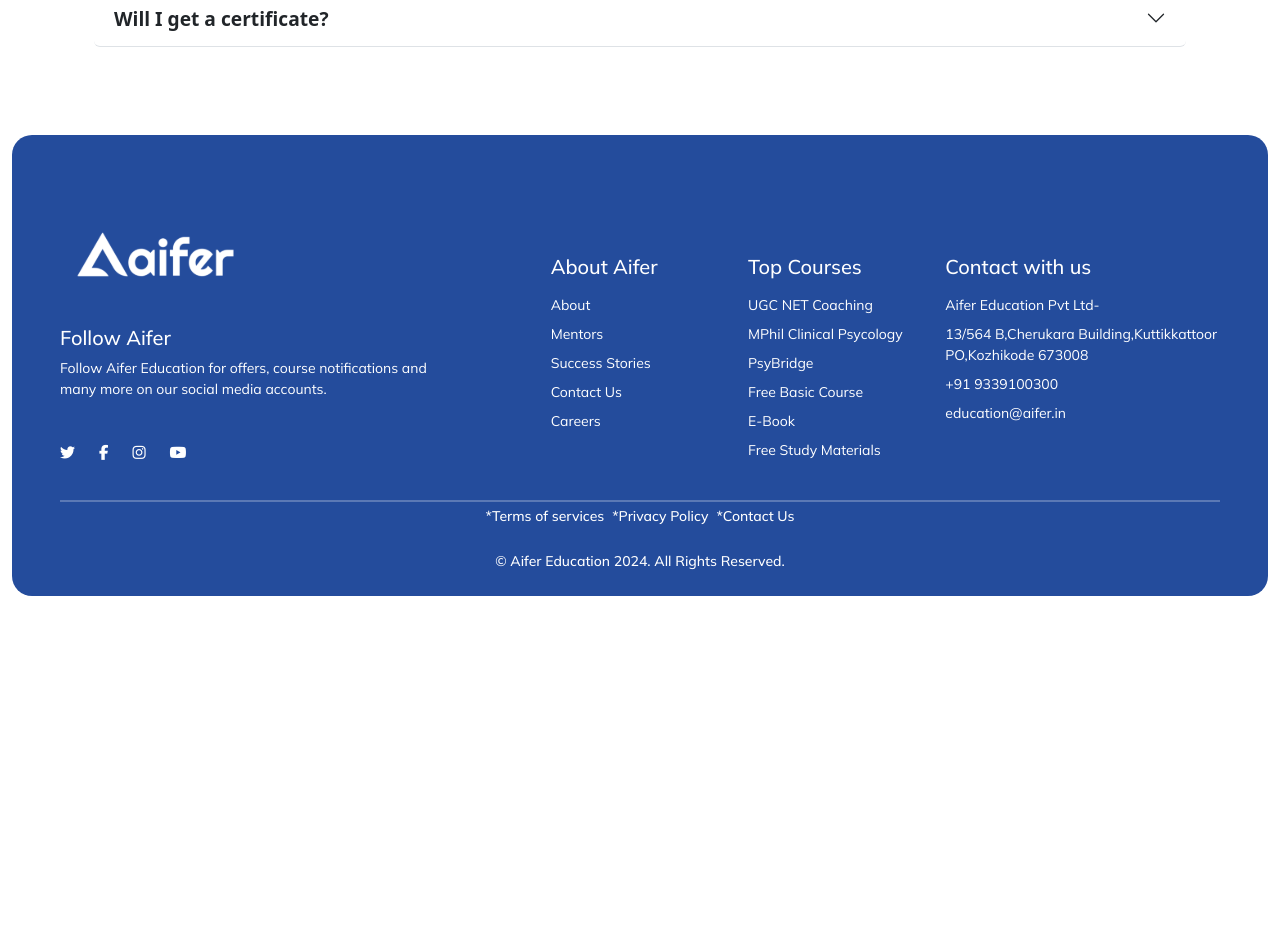
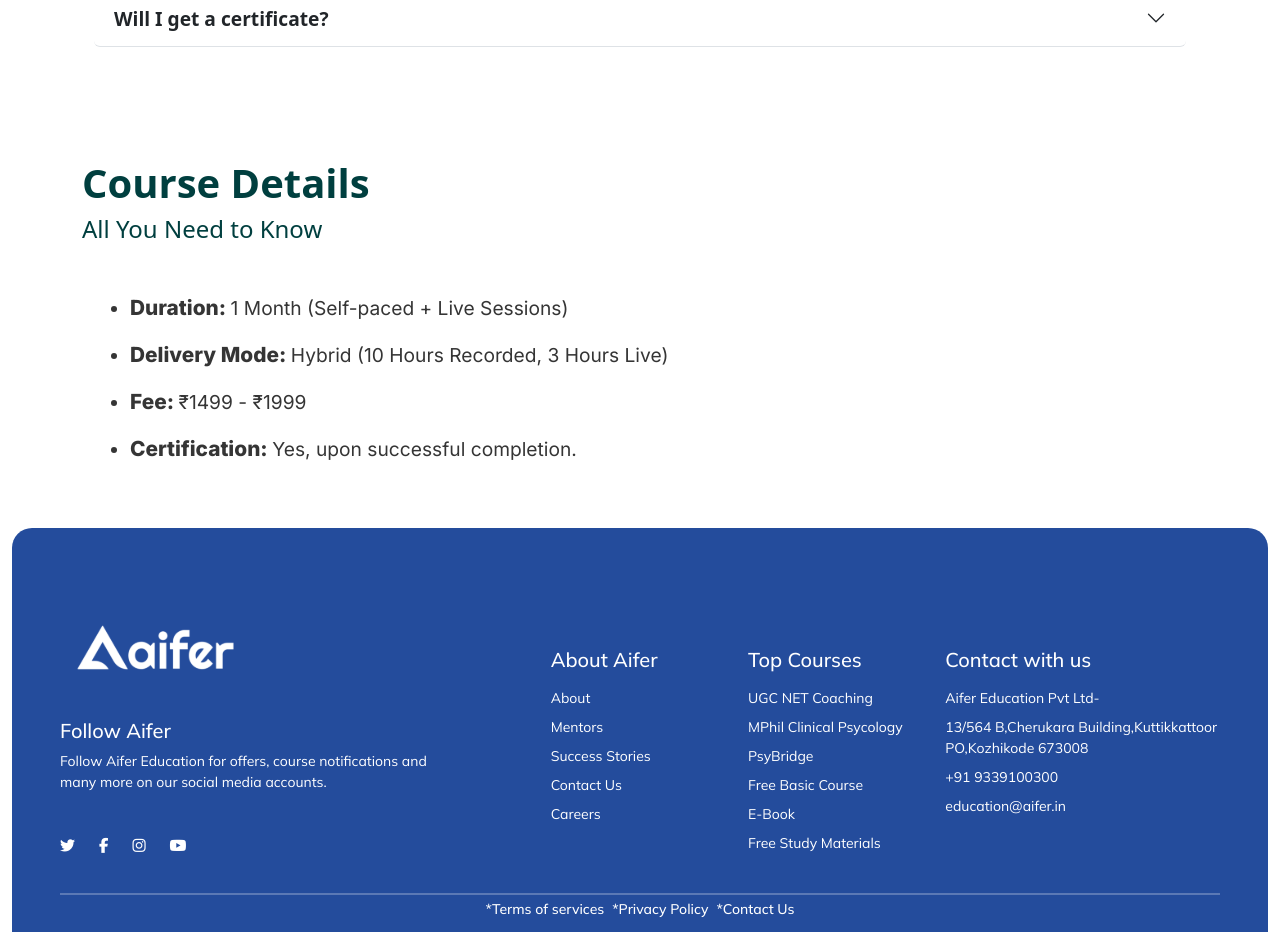
Before and after one commit to Munavercv/Aifer-Ai-for-teachers-static, a React (Create React App) app: page / in a window 1280 px wide. Shown: the part 2080-3012 px from the top of the page. Before the commit the page ends 2692 px from the top, so only its background shows below. Built offline with nearby package versions, Linux system fonts and the light colour scheme.

Commit message:
course details

```diff
--- a/src/App.js
+++ b/src/App.js
@@ -1,3 +1,4 @@
+import CourseDetails from "./components/CourseDetails/CourseDetails";
 import Faqs from "./components/Faqs/Faqs";
 import Footer from "./components/Footer/Footer";
 import Header from "./components/Header/Header";
@@ -15,6 +16,8 @@
 
       <Faqs />
 
+      <CourseDetails />
+
       <Footer />
     </div>
   );
--- /dev/null
+++ b/src/components/CourseDetails/CourseDetails.css
@@ -0,0 +1,25 @@
+.course_details_list{
+    font-family: "Inter", sans-serif;
+    color: #353535;
+}
+
+.course_details_list li span{
+    font-size: 1.3rem;
+    font-weight: 800;
+}
+
+.course_details_list li{
+    font-size: 1.2rem;
+    font-weight: 400;
+    margin-bottom: 1rem;
+}
+
+@media (max-width: 576px) {
+    .course_details_list li span{
+        font-size: 1.1rem;
+    }
+
+    .course_details_list li{
+        font-size: 1rem;
+    }
+}
--- /dev/null
+++ b/src/components/CourseDetails/CourseDetails.js
@@ -0,0 +1,28 @@
+import React from 'react'
+import './CourseDetails.css'
+
+const CourseDetails = () => {
+
+    return (
+        <section className='courseDetails_sec'>
+            <div className="container py-4">
+                <h2 className='section_title text-start' style={{color:'#003f3f'}}>Course Details</h2>
+                <h4 className='section_subtitle mb-md-5 mb-3 text-start' style={{color:'#003f3f'}}>All You Need to Know</h4>
+
+                <div className='mt-3'>
+
+                        <ul className='course_details_list ms-md-3  ms-1'>
+                            <li><span>Duration: </span>1 Month (Self-paced + Live Sessions)</li>
+                            <li><span>Delivery Mode: </span>Hybrid (10 Hours Recorded, 3 Hours Live)</li>
+                            <li><span>Fee: </span>₹1499 - ₹1999</li>
+                            <li><span>Certification: </span>Yes, upon successful completion.</li>
+                        </ul>
+
+                </div>
+
+            </div>
+        </section>
+    )
+}
+
+export default CourseDetails
```
